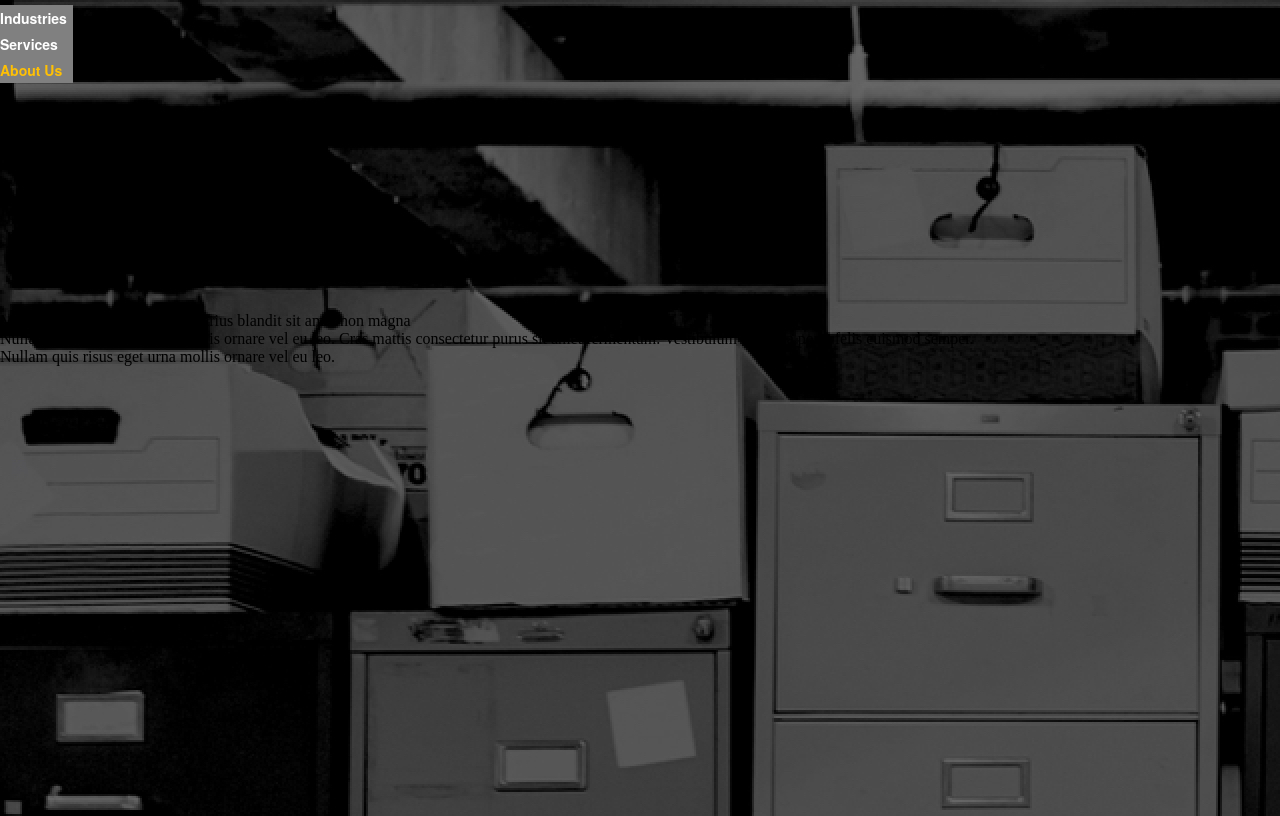
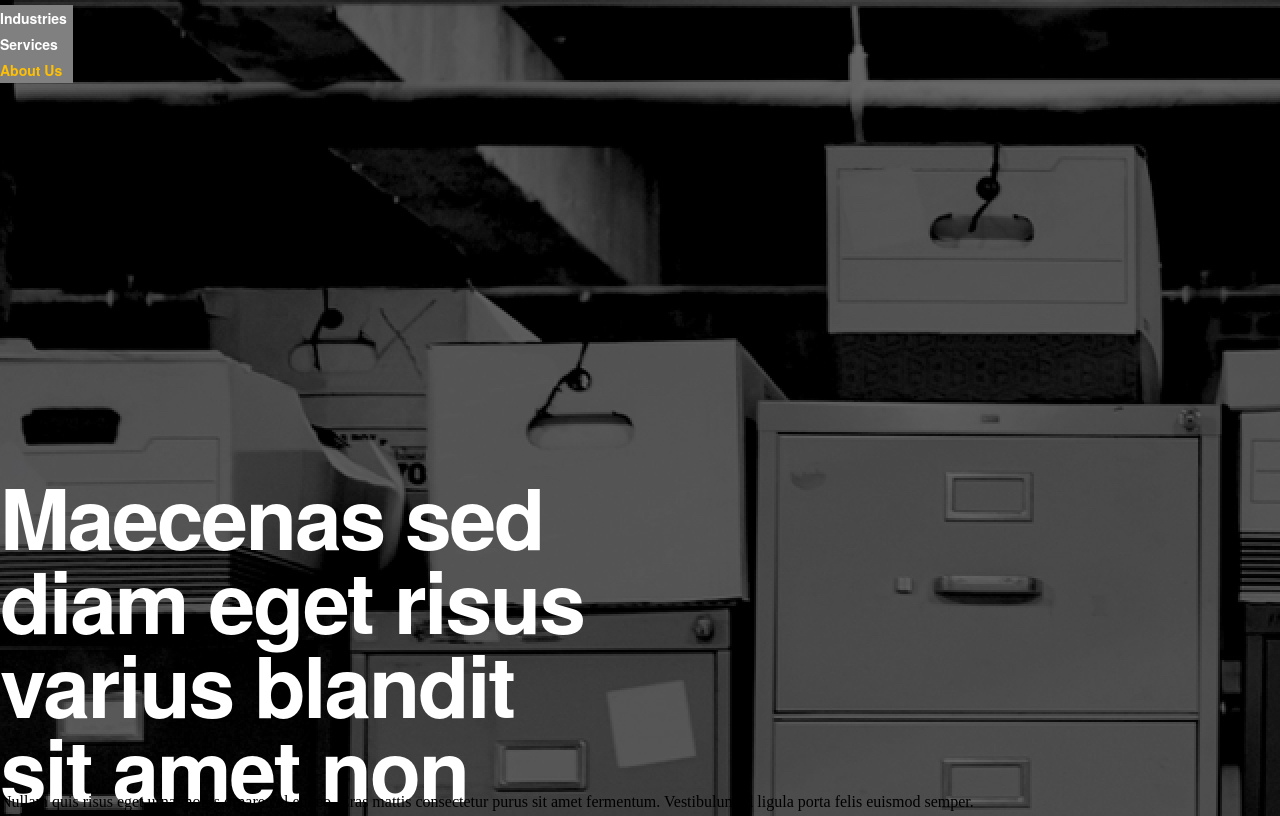
Before and after one commit to IvanGent/bukwild, a React (Create React App) app: page /aboutUs in a window 1280 px wide. Shown: the top 816 px of the page. Built offline with nearby package versions, Linux system fonts and the light colour scheme.

Commit message:
styling for headline added

```diff
--- a/src/components/Headline.js
+++ b/src/components/Headline.js
@@ -1,7 +1,22 @@
 import React from 'react';
 
 function Headline({head}) {
-    return <div>{head}</div>
+
+    const style = {
+        width: '38.25rem',
+        height: '17rem',
+        margin: '10.125rem 10.688rem 2.938rem 0',
+        fontFamily: 'HelveticaNeue',
+        fontSize: '5.25rem',
+        fontWeight: 'bold',
+        fontStretch: 'normal',
+        fontStyle: 'normal',
+        lineHeight: '1',
+        letterSpacing: '-2.2px',
+        color: 'white',
+    }
+
+    return <div style={style}>{head}</div>
 }
 
 export default Headline;
```
